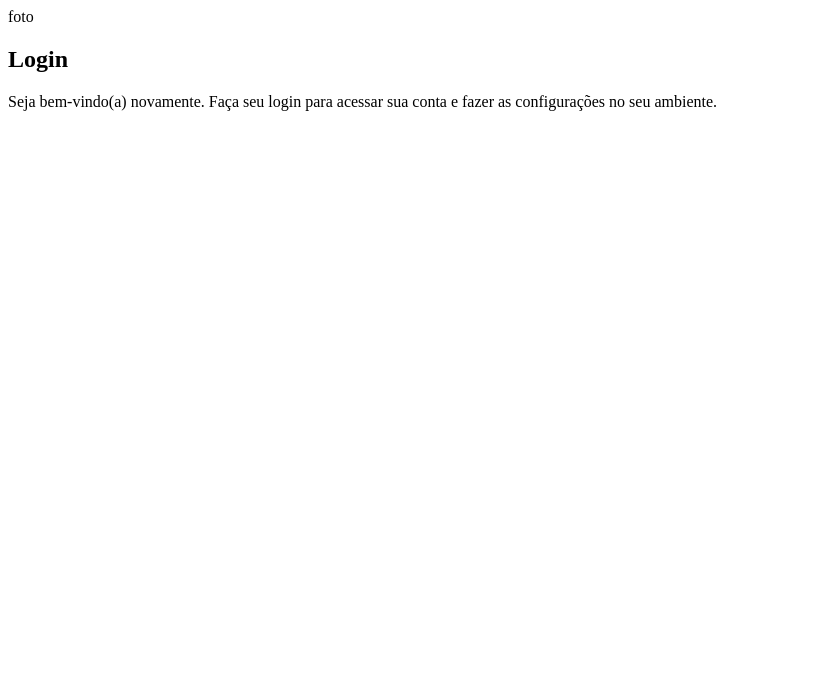
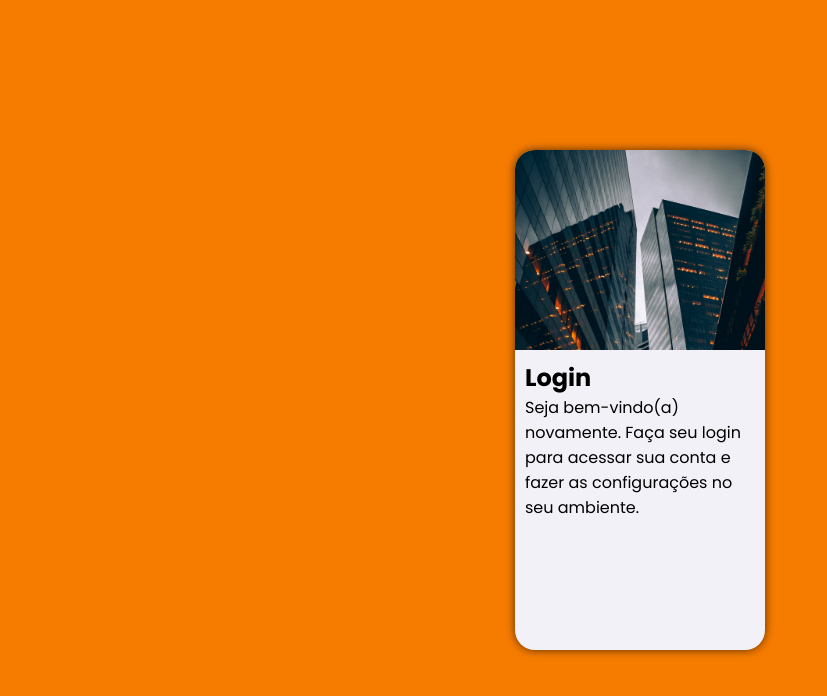
Before and after one commit to alceuguilhen/Projeto-login, a plain HTML site: page index.html in a window 1280 px wide. Shown: the whole page, without its empty margins (0-827 px from the left). Drawn offline with Linux system fonts and the light colour scheme.

Commit message:
Atualizei projeto

```diff
--- a/estilos/style.css
+++ b/estilos/style.css
@@ -10,3 +10,57 @@ cor3: #f2f1f7
 cor4: #132a32
 cor5: #03141e
 */
+
+* {
+    font-family: 'Poppins', 'sans-serif';
+    padding: 0px;
+    margin: 0px;
+    box-sizing: border-box;
+}
+
+:root {
+    --cor1: #f67c00;
+    --cor2: #8f2517;
+    --cor3: #f2f1f7;
+    --cor4: #132a32;
+    --cor5: #03141e;
+}
+
+html, body {
+    height: 100vh;
+    width: 100vw;
+    background-color: var(--cor1);
+}
+
+main {
+    position: relative;
+    height: 100vh;
+    width: 100vw;
+}
+
+section#login {
+    position: absolute;
+    top: 50%;
+    left: 50%;
+    transform: translate(-50%, -50%);
+    overflow: hidden;
+
+    background-color: var(--cor3);
+    width: 250px;
+    height: 500px;
+    border-radius: 20px;
+    box-shadow: 0px 0px 10px rgba(0, 0, 0, 0.650);
+}
+
+section#login > div#imagem {
+    display: block;
+    background: var(--cor1) url('../imagens/pedrios.jpg') no-repeat;
+    background-size: cover;
+    background-position: center top;
+    height: 200px;
+}
+
+section#login > div#formulario {
+    display: block;
+    padding: 10px;
+}
--- a/index.html
+++ b/index.html
@@ -10,7 +10,7 @@
     <main>
         <section id="login">
             <div id="imagem">
-                foto
+
             </div>
             <div id="formulario">
                 <h1>Login</h1>
```
